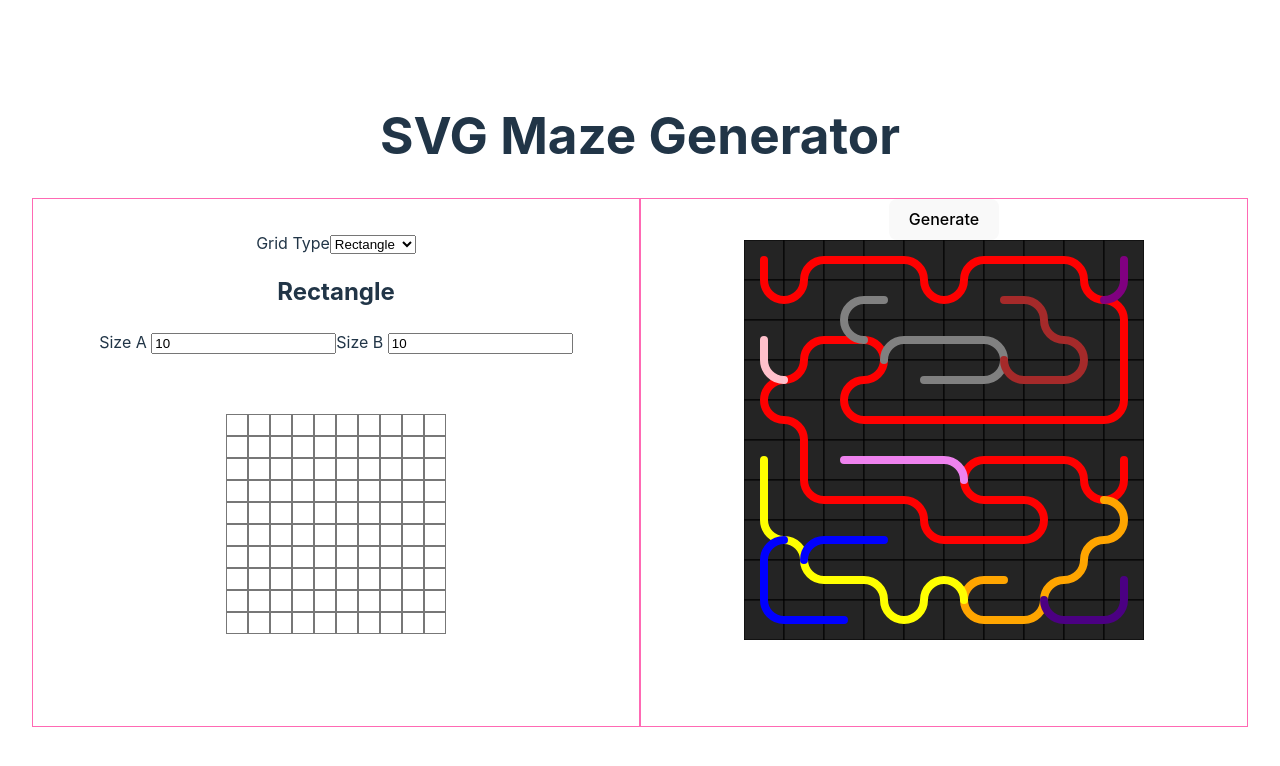
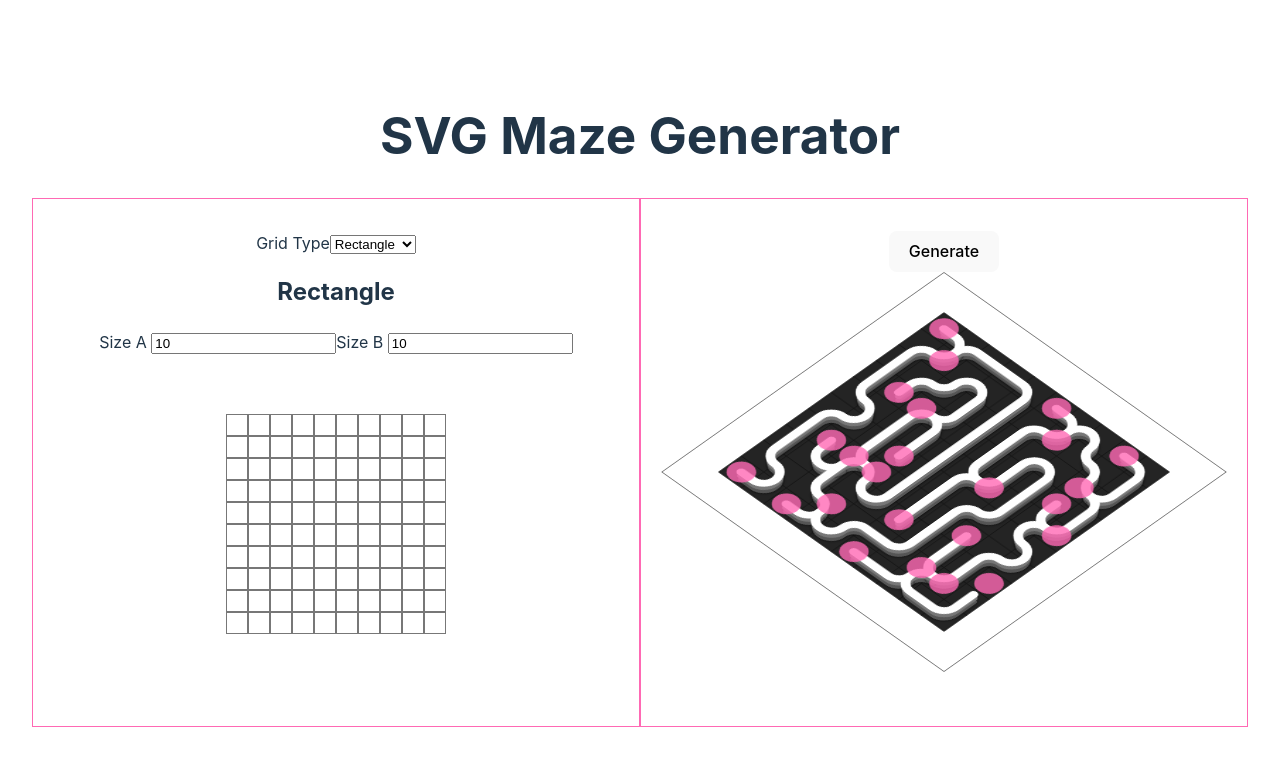
Before and after one commit to wiktor-wiktor/svgmazegen, a React (Vite) app: page / in a window 1280 px wide. Shown: the top 766 px of the page. Built offline with nearby package versions, Linux system fonts and the light colour scheme.

Commit message:
SVG drawing animation

```diff
--- a/src/App.css
+++ b/src/App.css
@@ -19,6 +19,7 @@
 }
 
 .tab {
+  flex: 1;
   border: 1px solid hotpink;
-  flex: 1;
+  padding: 2rem 0;
 }
--- a/src/GridReducer.tsx
+++ b/src/GridReducer.tsx
@@ -1,5 +1,5 @@
 import { createContext, ReactNode, useReducer, Dispatch } from "react";
-import { direction, Grid, GridTypes, mazeCell } from "./types";
+import { direction, Grid, GridTypes, mazeCell, path } from "./types";
 
 const initialGrid: Grid = {
   type: "rectangle",
@@ -31,7 +31,7 @@ export type GridAction =
       type: "SET_GRID_CELL";
       payload: { x: number; y: number; value: boolean };
     }
-  | { type: "SET_PATHS"; payload: mazeCell[][] };
+  | { type: "SET_PATHS"; payload: path[] };
 
 export const GridReducer = (state: Grid, action: GridAction): Grid => {
   switch (action.type) {
--- a/src/GridSettings/grid-settings.module.scss
+++ b/src/GridSettings/grid-settings.module.scss
@@ -1,5 +1,4 @@
 .gridSettings {
-  padding: 2rem 0;
 
   .gridContainer {
     width: 100%;
--- a/src/MazeGenerator/MazeGenerator.tsx
+++ b/src/MazeGenerator/MazeGenerator.tsx
@@ -1,7 +1,7 @@
 import { useContext, useEffect } from "react";
 import { GridContext } from "../GridReducer";
 import { MazeView } from "../MazeView/MazeView";
-import { direction, coord, mazeCell } from "../types";
+import { direction, coord, mazeCell, path } from "../types";
 
 export const MazeGenerator = () => {
   const gridContext = useContext(GridContext);
@@ -22,7 +22,7 @@ export const MazeGenerator = () => {
       Array.from({ length: gridContext.state.sizeA }).fill(false)
     ) as boolean[][];
     const stack: coord[] = [];
-    const paths: mazeCell[][] = [];
+    const paths: path[] = [];
 
     const getNeighbors = (coord: coord): coord[] => {
       const [x, y] = coord;
@@ -67,22 +67,26 @@ export const MazeGenerator = () => {
     };
 
     let current: coord = start;
-    let currentPath: mazeCell[] = [];
+    let currentPath: path = {
+      cells: [],
+      depth: 0,
+    };
     while (visitedCount < totalCells) {
       const unvisitedNeighbors = getUnvisitedNeighbors(current);
-      if (unvisitedNeighbors.length > 0) {
+      if (unvisitedNeighbors.length > 0 && currentPath.cells.length < 100) {
         const randomNeighbor =
           unvisitedNeighbors[
             Math.floor(Math.random() * unvisitedNeighbors.length)
           ];
-        if (currentPath.length === 0 && stack.length > 0) {
-          currentPath.push({
+        if (currentPath.cells.length === 0 && stack.length > 0) {
+          currentPath.cells.push({
             coords: stack[stack.length - 1],
             direction: getDirection(stack[stack.length - 1], current),
           });
+          currentPath.depth = stack.length;
         }
         stack.push(current);
-        currentPath.push({
+        currentPath.cells.push({
           coords: current,
           direction: getDirection(current, randomNeighbor),
         });
@@ -93,16 +97,16 @@ export const MazeGenerator = () => {
         current = randomNeighbor;
       } else {
         if (!visited[current[1]][current[0]]) {
-          currentPath.push({
+          currentPath.cells.push({
             coords: current,
             direction: getDirection(current, current),
           });
           visited[current[1]][current[0]] = true;
           visitedCount++;
-          paths.push(currentPath);
+          paths.push(JSON.parse(JSON.stringify(currentPath)));
         }
         current = stack.pop() as coord;
-        currentPath = [];
+        currentPath.cells = [];
       }
     }
 
@@ -110,6 +114,8 @@ export const MazeGenerator = () => {
       type: "SET_PATHS",
       payload: paths,
     });
+
+    console.log("-----", paths);
   };
 
   useEffect(() => {
--- a/src/MazeView/MazeView.tsx
+++ b/src/MazeView/MazeView.tsx
@@ -1,10 +1,13 @@
-import { useContext, useEffect, useState } from "react";
+import { CSSProperties, useContext, useEffect, useState } from "react";
 import { GridContext } from "../GridReducer";
-import { mazeCell } from "../types";
+import { mazeCell, path } from "../types";
+import styles from "./maze-view.module.scss";
 
-const CELL_SIZE = 40;
+const CELL_SIZE = 32;
+const STROKE_WIDTH = 7;
+const SVG_MARGIN = 40;
 
-export const MazeView = ({ paths }: { paths: mazeCell[][] }) => {
+export const MazeView = ({ paths }: { paths: path[] }) => {
   const getColorFromPathIndex = (index: number) => {
     const colors = [
       "red",
@@ -44,7 +47,7 @@ export const MazeView = ({ paths }: { paths: mazeCell[][] }) => {
       [key: string]: { color: string; direction: string };
     } = {};
     paths.forEach((path, i) => {
-      path.forEach((cell) => {
+      path.cells.forEach((cell) => {
         const [x, y] = cell.coords;
         newColoredMaze[`${x},${y}`] = {
           color: getColorFromPathIndex(i),
@@ -55,10 +58,16 @@ export const MazeView = ({ paths }: { paths: mazeCell[][] }) => {
     setColoredMaze(newColoredMaze);
   }, [paths]);
 
-  const getSVGPathFromPath = (path: mazeCell[], first: boolean): string => {
+  const getSVGPathFromPath = (
+    path: mazeCell[],
+    first: boolean,
+    level: number
+  ): string => {
     const cs = CELL_SIZE;
     const hcs = cs / 2;
-    let d = `M${path[0].coords[0] * cs + hcs},${path[0].coords[1] * cs + hcs}`;
+    let d = `M${path[0].coords[0] * cs + hcs - level * 3},${
+      path[0].coords[1] * cs + hcs + level * 3
+    }`;
 
     const [x0, y0] = path[0].coords;
     let beginningFragment = "";
@@ -147,10 +156,13 @@ export const MazeView = ({ paths }: { paths: mazeCell[][] }) => {
   };
 
   return (
-    <div style={{ position: "relative" }}>
+    <div style={{ position: "relative" }} className={styles.mazeView}>
       <svg
-        width={gridContext.state.sizeA * CELL_SIZE}
-        height={gridContext.state.sizeB * CELL_SIZE}
+        width={gridContext.state.sizeA * CELL_SIZE + SVG_MARGIN * 2}
+        height={gridContext.state.sizeB * CELL_SIZE + SVG_MARGIN * 2}
+        viewBox={`-${SVG_MARGIN} -${SVG_MARGIN} ${
+          gridContext.state.sizeA * CELL_SIZE + SVG_MARGIN * 2
+        } ${gridContext.state.sizeB * CELL_SIZE + SVG_MARGIN * 2}`}
       >
         {Array.from(Array(gridContext.state.sizeA).keys()).map((x) =>
           Array.from(Array(gridContext.state.sizeB).keys()).map((y) => (
@@ -161,21 +173,113 @@ export const MazeView = ({ paths }: { paths: mazeCell[][] }) => {
               width={CELL_SIZE}
               height={CELL_SIZE}
               fill="#242424"
-              stroke="black"
+              stroke="#181818"
             />
           ))
         )}
-        {paths.map((path, i) => {
-          const [x, y] = path[0].coords;
+        {paths.reverse().map((path, i) => {
+          console.log(path);
+          const [x, y] = path.cells[0].coords;
+          const [x2, y2] = path.cells[path.cells.length - 1].coords;
           return (
             <>
               <path
-                key={`${simpleHash(path.toString())}${i}`}
-                d={getSVGPathFromPath(path, i === 0)}
+                key={`${simpleHash(JSON.stringify(path))}${i}1`}
+                d={getSVGPathFromPath(
+                  path.cells,
+                  i === 0,
+                  STROKE_WIDTH * 0.18 * 2
+                )}
                 fill="none"
-                stroke={coloredMaze[`${x},${y}`]?.color || "black"}
-                strokeWidth="8"
+                stroke="#555"
+                strokeWidth={STROKE_WIDTH}
                 strokeLinecap="round"
+                style={
+                  {
+                    "--path-length": path.cells.length,
+                    "--animation-delay": path.depth - 1, // should depend on the cell size,
+                    filter: "drop-shadow(0 0 0.1rem #000)",
+                  } as CSSProperties
+                }
+              />
+            </>
+          );
+        })}
+        {paths.map((path, i) => {
+          console.log(path);
+          const [x, y] = path.cells[0].coords;
+          const [x2, y2] = path.cells[path.cells.length - 1].coords;
+          return (
+            <>
+              <path
+                key={`${simpleHash(JSON.stringify(path))}${i}1`}
+                d={getSVGPathFromPath(path.cells, i === 0, STROKE_WIDTH * 0.18)}
+                fill="none"
+                stroke="#777"
+                strokeWidth={STROKE_WIDTH * 1.2}
+                strokeLinecap="round"
+                style={
+                  {
+                    "--path-length": path.cells.length,
+                    "--animation-delay": path.depth - 1,
+                  } as CSSProperties
+                }
+              />
+            </>
+          );
+        })}
+        {paths.map((path, i) => {
+          console.log(path);
+          const [x, y] = path.cells[0].coords;
+          const [x2, y2] = path.cells[path.cells.length - 1].coords;
+          return (
+            <>
+              <path
+                key={`${simpleHash(JSON.stringify(path))}${i}1`}
+                d={getSVGPathFromPath(path.cells, i === 0, 0)}
+                fill="none"
+                stroke="white"
+                strokeWidth={STROKE_WIDTH * 1.4}
+                strokeLinecap="round"
+                style={
+                  {
+                    "--path-length": path.cells.length,
+                    "--animation-delay": path.depth - 1,
+                  } as CSSProperties
+                }
+              />
+            </>
+          );
+        })}
+        {paths.map((path, i) => {
+          console.log(path);
+          const [x, y] = path.cells[0].coords;
+          const [x2, y2] = path.cells[path.cells.length - 1].coords;
+          return (
+            <>
+              <circle
+                key={`${simpleHash(JSON.stringify(path))}${i}2`}
+                cx={x * CELL_SIZE + CELL_SIZE / 2}
+                cy={y * CELL_SIZE + CELL_SIZE / 2}
+                r={CELL_SIZE / 1.3 - STROKE_WIDTH * 1.4}
+                fill="hotpink"
+                style={{
+                  filter: "drop-shadow(10 5 0.1rem #000)",
+                  opacity: 0.8,
+                  zIndex: 100,
+                }}
+              />
+              <circle
+                key={`${simpleHash(JSON.stringify(path))}${i}3`}
+                cx={x2 * CELL_SIZE + CELL_SIZE / 2}
+                cy={y2 * CELL_SIZE + CELL_SIZE / 2}
+                r={CELL_SIZE / 1.3 - STROKE_WIDTH * 1.4}
+                fill="hotpink"
+                style={{
+                  filter: "drop-shadow(10 5 0.1rem #000)",
+                  opacity: 0.8,
+                  zIndex: 100,
+                }}
               />
             </>
           );
--- /dev/null
+++ b/src/MazeView/maze-view.module.scss
@@ -0,0 +1,25 @@
+.mazeView {
+  --base-time: .11s;
+  svg {
+    border: 1px solid #777;
+    transform: rotateX(45deg) rotateZ(-45deg);
+    transform-style: preserve-3d;
+    transition: transform 0.3s ease-in-out;
+
+
+    path {
+      stroke-dasharray: calc(var(--path-length) * 40px);
+      stroke-dashoffset: calc(var(--path-length) * 40px);
+      animation: dash calc(var(--path-length) * var(--base-time)) linear forwards;
+      animation-delay: calc(var(--animation-delay) * calc(var(--base-time) * 0.714));
+
+      position: relative;
+    }
+
+    @keyframes dash {
+      to {
+        stroke-dashoffset: 0;
+      }
+    }
+  }
+}
```
Also changed, not shown: src/types.ts (+6 -1 lines).
